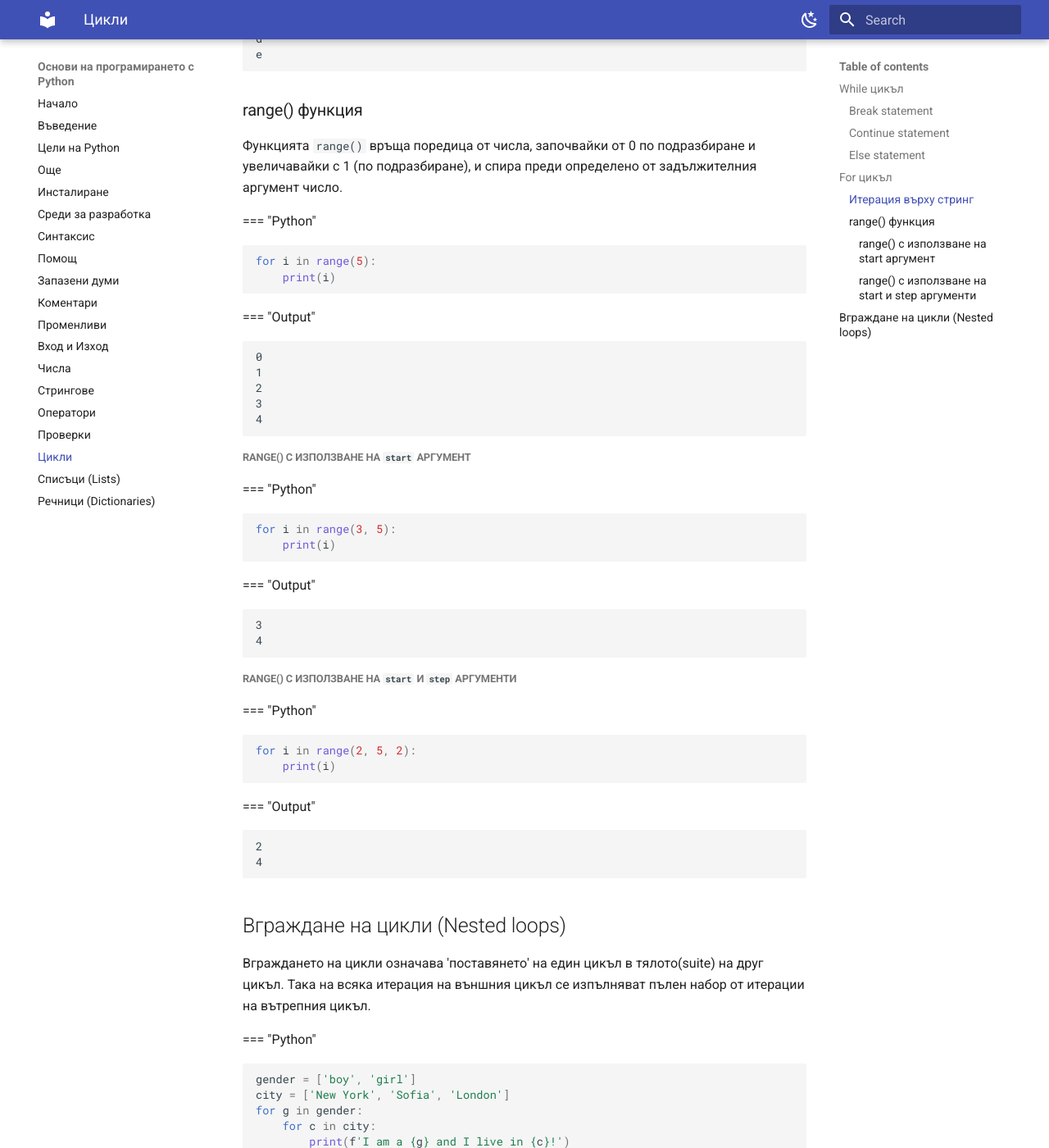
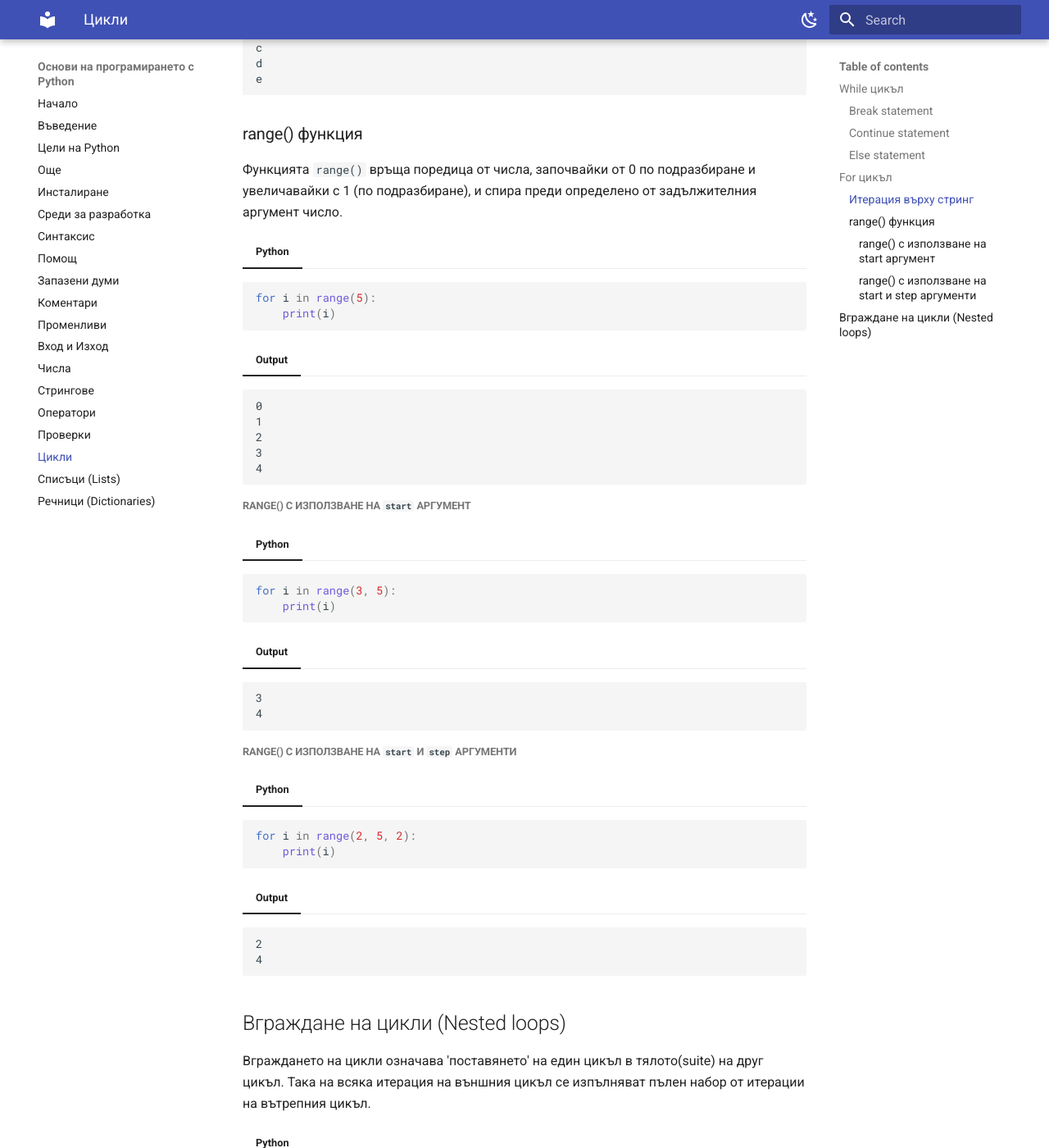
Before and after one commit to ivovivanov/ivovivanov.github.io, an MkDocs documentation site: the page built from docs/loops.md, in a window 1280 px wide and 1400 px high, scrolled down 1868 px. Shown: the whole window at 82% size. Built offline with MkDocs 1.6.1 and Material for MkDocs 9.7.7, drawn with Linux system fonts in a browser that asks for light colours; some of the changed text lies outside the part shown.

Commit message:
Update mkdocs.yml

```diff
--- a/mkdocs.yml
+++ b/mkdocs.yml
@@ -23,6 +23,8 @@ nav:
 markdown_extensions:
     - pymdownx.highlight
     - pymdownx.superfences
+    - pymdownx.tabbed:
+        alternate_style: true
     - pymdownx.tasklist:
         custom_checkbox: true
 theme:
```
